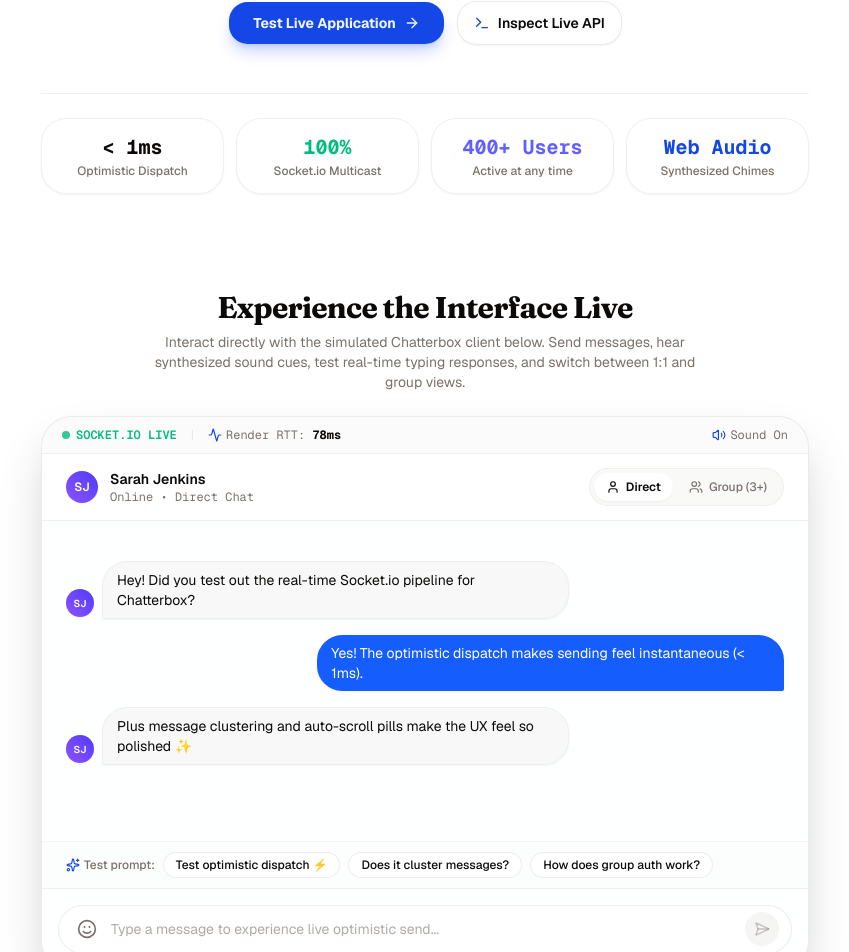
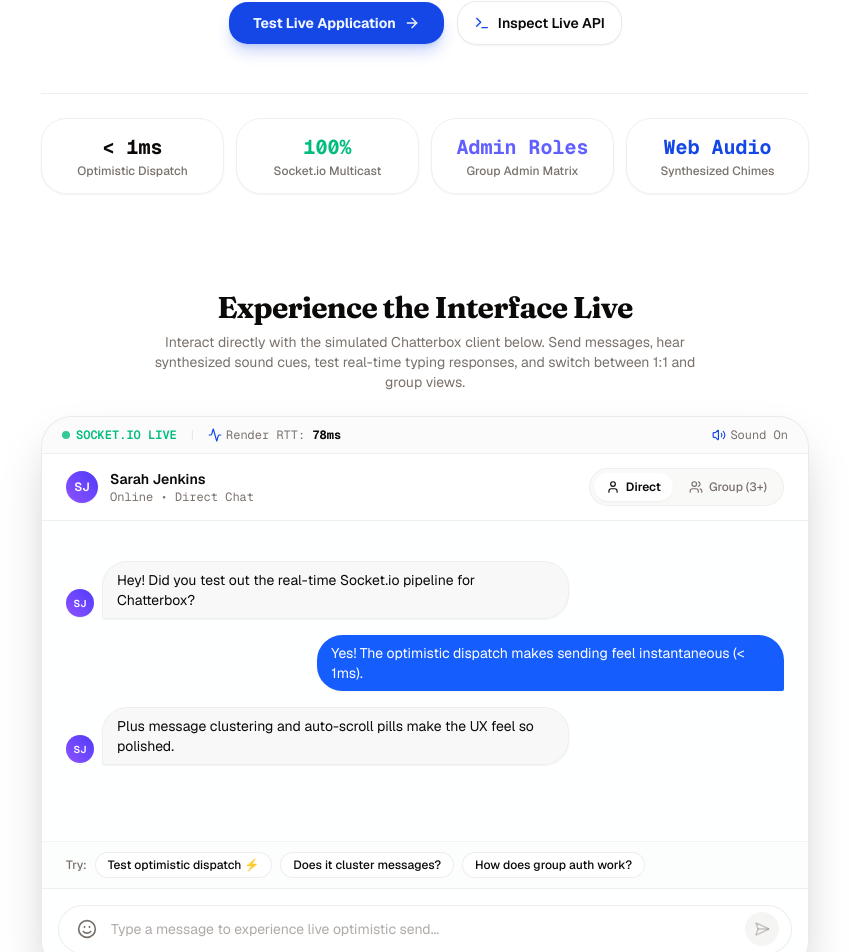
Before and after one commit to ornobaadi/Chatterbox, a Next.js app: page / in a window 1280 px wide. Shown: the part 460-1412 px from the top of the page, without its empty margins (215-1064 px from the left). Built offline with nearby package versions, Linux system fonts and the light colour scheme; no server answers.

Commit message:
feat: implement landing page with architecture visualizer and interactive chat preview components

```diff
--- a/app/page.tsx
+++ b/app/page.tsx
@@ -12,22 +12,8 @@ import { ArchitectureVisualizer } from '@/components/landing/ArchitectureVisuali
 import { ThemeToggle } from '@/components/theme-toggle';
 import {
   MessageSquare,
-  Zap,
-  ShieldCheck,
-  Users,
-  Sparkles,
   ArrowRight,
-  Code2,
-  Layers,
-  Cpu,
-  CheckCircle2,
-  ExternalLink,
-  ChevronRight,
-  Activity,
   Terminal,
-  Volume2,
-  FileText,
-  Lock,
 } from 'lucide-react';
 import { useAuthStore } from '@/lib/store/authStore';
 
@@ -154,8 +140,8 @@ export default function LandingPage() {
               <p className="text-xs text-muted-foreground mt-0.5 font-medium">Socket.io Multicast</p>
             </div>
             <div className="p-3.5 rounded-2xl border border-border/60 bg-card/60 text-center shadow-xs">
-              <span className="text-xl font-bold text-indigo-500 font-mono">400+ Users</span>
-              <p className="text-xs text-muted-foreground mt-0.5 font-medium">Active at any time</p>
+              <span className="text-xl font-bold text-indigo-500 font-mono">Admin Roles</span>
+              <p className="text-xs text-muted-foreground mt-0.5 font-medium">Group Admin Matrix</p>
             </div>
             <div className="p-3.5 rounded-2xl border border-border/60 bg-card/60 text-center shadow-xs">
               <span className="text-xl font-bold text-primary font-mono">Web Audio</span>
--- a/components/landing/ArchitectureVisualizer.tsx
+++ b/components/landing/ArchitectureVisualizer.tsx
@@ -10,12 +10,8 @@ import {
   RotateCcw,
   CheckCircle2,
   AlertTriangle,
-  Clock,
   Layers,
-  Sparkles,
-  ArrowRight,
   Database,
-  Radio,
 } from 'lucide-react';
 
 export function ArchitectureVisualizer() {
--- a/components/landing/InteractiveChatPreview.tsx
+++ b/components/landing/InteractiveChatPreview.tsx
@@ -5,7 +5,6 @@ import { Avatar } from '@/components/ui/avatar';
 import { Tooltip } from '@/components/ui/tooltip';
 import {
   SendHorizonal,
-  Sparkles,
   Users,
   User,
   Volume2,
@@ -48,7 +47,7 @@ const INITIAL_DIRECT_MESSAGES: DemoMessage[] = [
     id: '3',
     sender: 'sarah',
     senderName: 'Sarah Jenkins',
-    text: 'Plus message clustering and auto-scroll pills make the UX feel so polished ✨',
+    text: 'Plus message clustering and auto-scroll pills make the UX feel so polished.',
     time: '10:44 AM',
     status: 'sent',
   },
@@ -376,11 +375,9 @@ export function InteractiveChatPreview() {
         )}
       </div>
 
-      {/* Suggested Quick Prompts - wraps cleanly with no scrollbars */}
+      {/* Suggested Quick Prompts - populates composer, does not auto-send */}
       <div className="flex flex-wrap items-center gap-2 px-4 sm:px-6 py-2.5 border-t border-border/40 bg-muted/20 text-xs">
-        <span className="text-xs font-medium text-muted-foreground shrink-0 flex items-center gap-1">
-          <Sparkles className="h-3.5 w-3.5 text-primary" /> Test prompt:
-        </span>
+        <span className="text-xs font-medium text-muted-foreground shrink-0">Try:</span>
         {[
           'Test optimistic dispatch ⚡',
           'Does it cluster messages?',
@@ -389,7 +386,7 @@ export function InteractiveChatPreview() {
           <button
             key={prompt}
             type="button"
-            onClick={() => handleSend(prompt)}
+            onClick={() => setInputVal(prompt)}
             className="rounded-lg bg-card px-3 py-1 text-xs font-medium text-foreground border border-border/70 hover:border-primary/40 hover:bg-primary/5 transition-all cursor-pointer active:scale-95"
           >
             {prompt}
```
